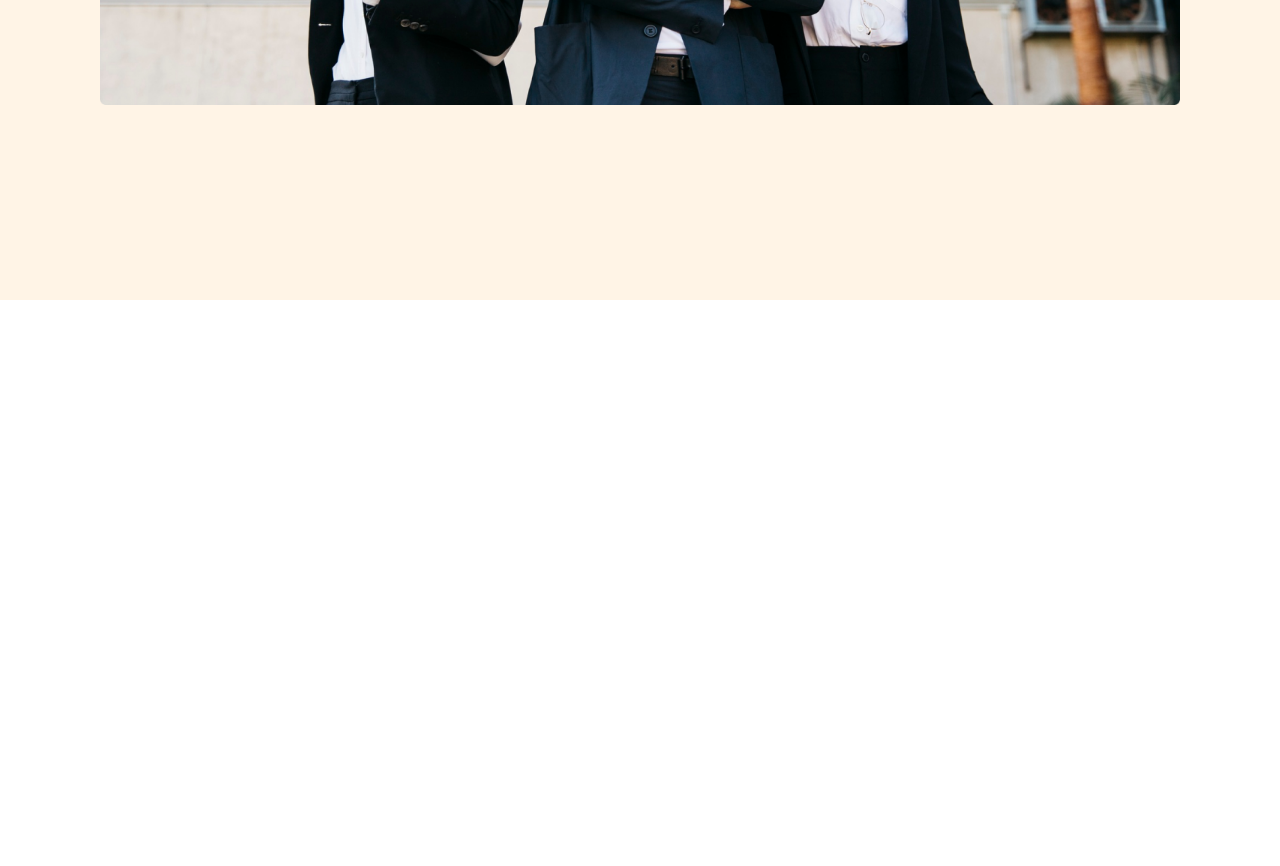
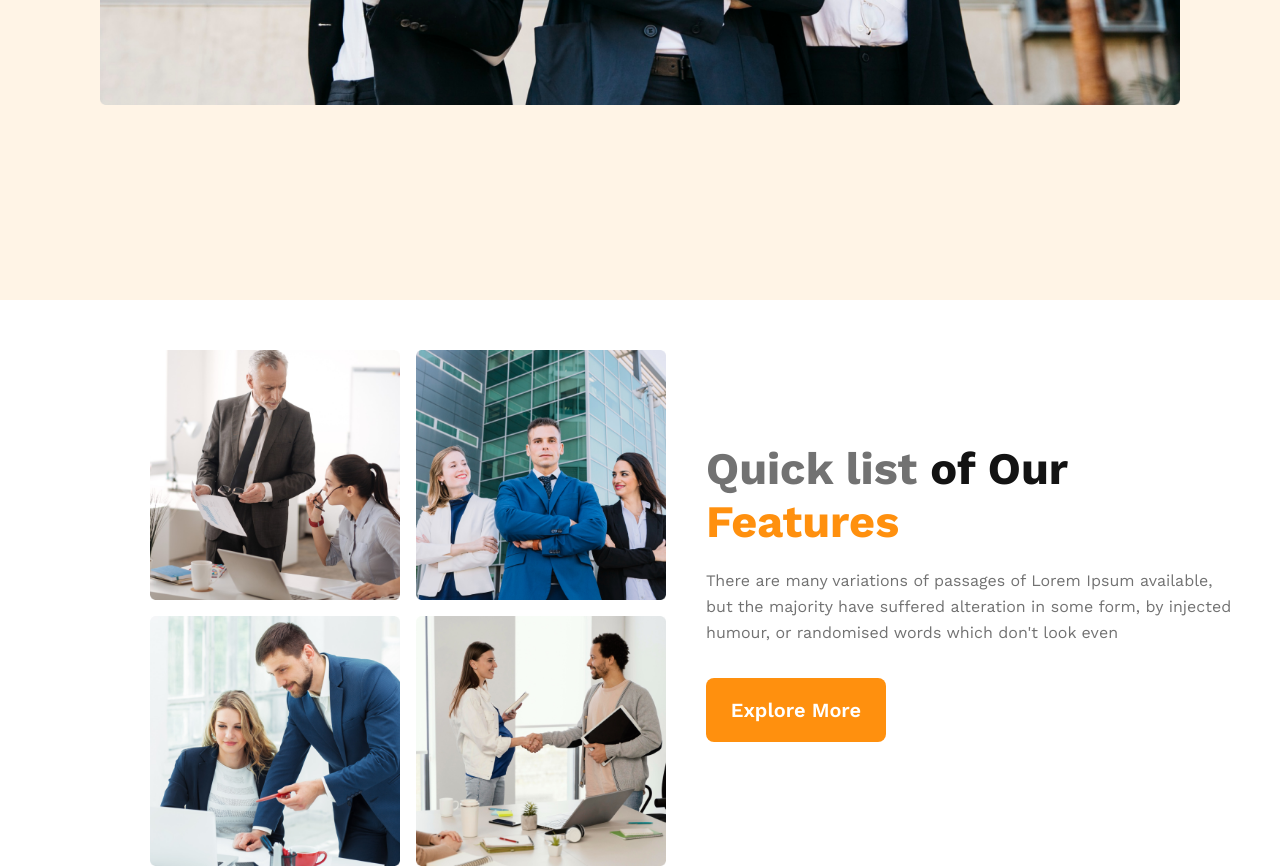
Before and after one commit to RABBY34211/g3-architects-website, a plain HTML site: page index.html in a window 1280 px wide. Shown: the part 873-1739 px from the top of the page. Before the commit the page ends 1173 px from the top, so only its background shows below. Drawn offline with nearby package versions, Linux system fonts and the light colour scheme.

Commit message:
team section complete without responsive

```diff
--- a/index.html
+++ b/index.html
@@ -7,6 +7,7 @@
     <link rel="stylesheet" href="styles/style.css">
 </head>
 <body>
+    <!-- header start -->
     <header>
         <nav>
             <h3 class="nav-title">G3 Architects</h3>
@@ -32,22 +33,43 @@
                 <div class="banner-image">
                     <img src="images/banner.png" alt="">
                 </div>
+            </div>
+    </header>
+    <!-- header end -->
 
+    <!-- main start -->
 
+    <main>
+        <section class="teams-container">
 
+            <div class="teams-img-container">
+                <img src="images/team1.png" alt="">
+                <img src="images/team2.png" alt="">
+                <img src="images/team3.png" alt="">
+                <img src="images/team4.png" alt="">
 
+            </div>
+
+            <div class="teams-content">
+                <h3 class="teams-title"> <span class="Quick-list">Quick list</span> <span class="of-Our">of Our</span> <span class="Featu-res"> <br>Features</span>
+
+                </h3>
+
+                <p class="teams-description">There are many variations of passages of Lorem Ipsum available, but the majority have suffered alteration in some form, by injected humour, or randomised words which don't look even</p>
+
+                <button class="btn-primary">Explore More</button>
 
 
             </div>
 
 
 
+        </section>
 
-    </header>
-
-    <main>
 
     </main>
+
+    <!-- main end -->
 
     <footer>
 
--- a/styles/style.css
+++ b/styles/style.css
@@ -89,9 +89,67 @@
   }
 
 
-  /* responsive styles */
+  /* main styles */
+
+  main{
+    max-width: 1440px;
+    margin: 0 150px;
+  }
+    /* teams-container styles */
+    .teams-container{
+      display: flex;
+      align-items: center;
+      margin-top: 50px;
+    }
+    .teams-img-container{
+      display: grid;
+      grid-template-columns: repeat(2,1fr);
+      gap: 1rem;
+    }
+    .teams-img-container img{
+      width: 250px;
+      height: 250px;
+    }
+    .teams-content{
+      margin-left: 40px;
+    }
+    .teams-title{
+      width: 468px;
+      height: 106px;
+      font-size: 45px;
+      font-weight: 700;
+      line-height: 53px;
+    }
+    .teams-description{
+      width: 537px;
+      height: 78px;
+      color: rgb(114, 114, 114);
+      font-weight: 400;
+      line-height: 26px;
+      margin-top: 20px;
+
+    }
+    .Quick-list{
+      color: rgb(114, 114, 114);
+
+    }
+    .of-Our{
+      color: rgb(19, 19, 19);
 
 
+    }
+    .Featu-res{
+      color: rgb(255, 144, 14);
+
+    }
+
+
+
+
+
+
+
+  /* responsive styles */
   /* for mobile device */
 
   @media screen and (max-width: 576px) {
```
